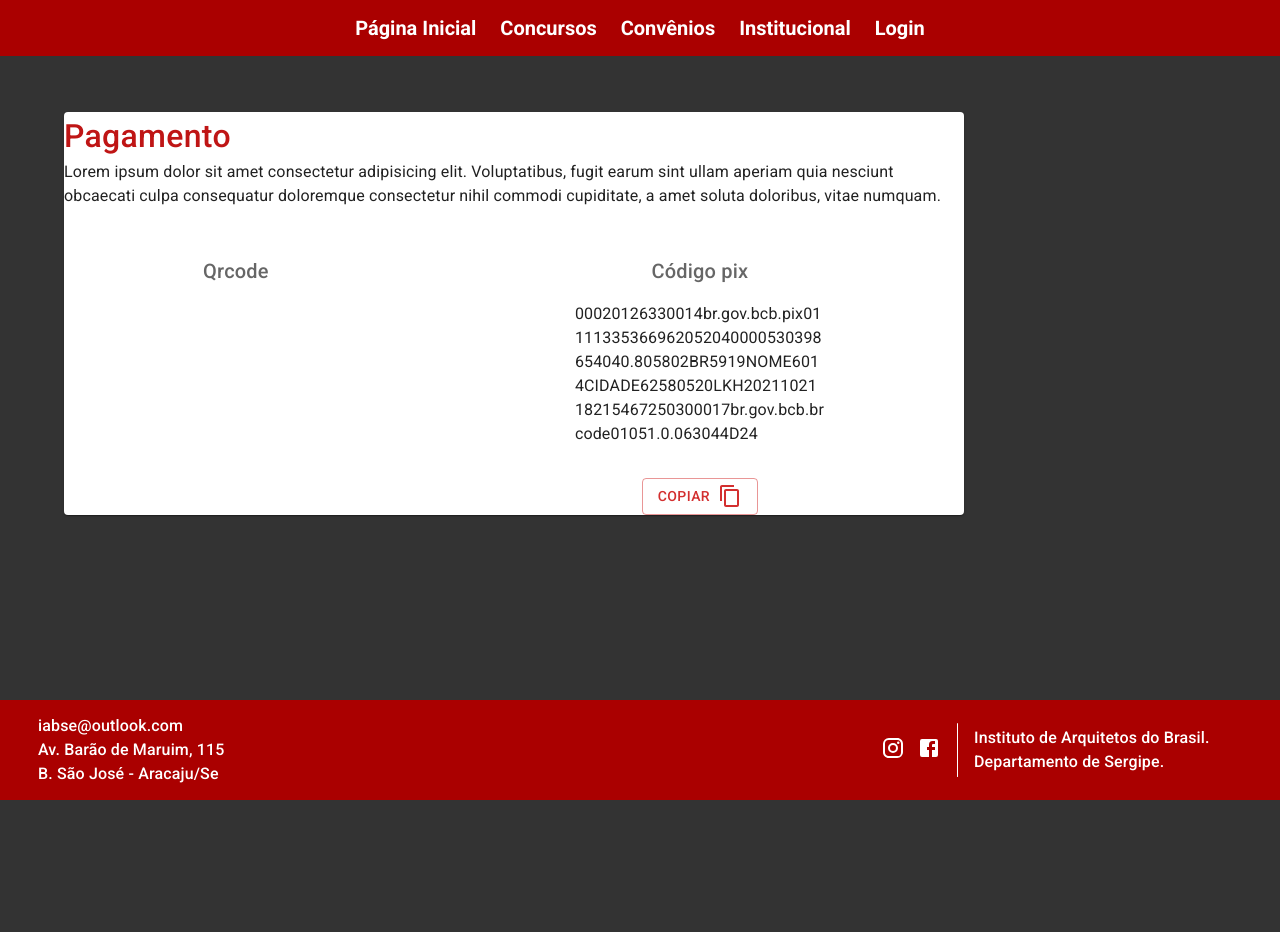
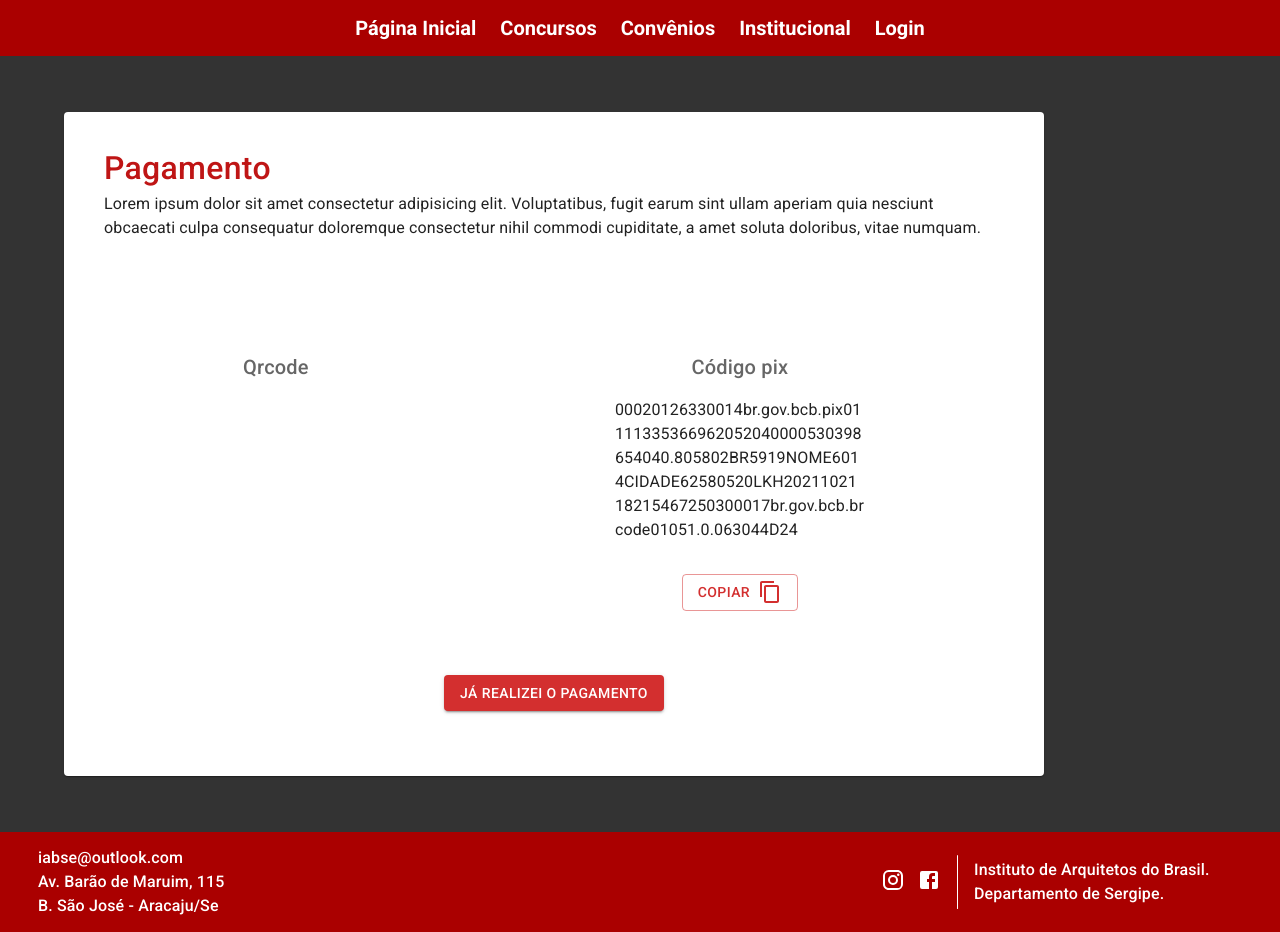
Before and after one commit to iaZe/iab-carteirinha, a React (Vite) app in the folder node/: page /pagamento in a window 1280 px wide. Before the commit the page ends 800 px from the top, so only its background shows below. Built offline with nearby package versions, Linux system fonts and the light colour scheme.

Commit message:
refactor: refeita pag de pagamento

```diff
--- a/node/src/pages/Pagamento.tsx
+++ b/node/src/pages/Pagamento.tsx
@@ -1,15 +1,19 @@
+import { useState } from "react";
 import { Box, Paper, styled, Typography, Button } from "@mui/material";
-import ContentCopyIcon from '@mui/icons-material/ContentCopy';
-
-
+import ContentCopyIcon from "@mui/icons-material/ContentCopy";
+import CheckIcon from "@mui/icons-material/Check";
+import { Link } from "react-router-dom";
 
 const StyledPaper = styled(Paper)({
     maxWidth: "900px",
-    paddingX: "2.5rem",
-    paddingY: "2rem",
+    minHeight: "600px",
+    paddingLeft: "2.5rem",
+    paddingRight: "2.5rem",
+    paddingTop: "2rem",
+    paddingBottom: "2rem",
     display: "flex",
     flexDirection: "column",
-})
+});
 
 const StyledTitle = styled(Typography)({
     fontSize: "2rem",
@@ -27,29 +31,44 @@ const StyledBox = styled(Box)({
     display: "flex",
     flexDirection: "column",
     gap: "1rem",
-    maxWidth: "15.625rem"
-})
+    maxWidth: "15.625rem",
+});
 
+const ConcludeButton = styled(Button)({
+    marginLeft: "auto",
+    marginRight: "auto",
+    marginTop: "4rem",
+});
 
 export function Pagamento() {
+    const [copied, setCopied] = useState(false);
 
-    {/*
-    const isLogged = false; // TODO redirect
-    if (isLogged) return <></>;
-    */}
+    const handleCopy = () => {
+        navigator.clipboard.writeText(chavePixMock).then(() => {
+            setCopied(true);
+            setTimeout(() => {
+                setCopied(false);
+            }, 2000);
+        });
+    };
 
-    const qrcodeMock = "00020126330014br.gov.bcb.pix01111335366962052040000530398654040.805802BR5919NOME6014CIDADE62580520LKH2021102118215467250300017br.gov.bcb.brcode01051.0.063044D24"
+    const chavePixMock =
+        "00020126330014br.gov.bcb.pix01111335366962052040000530398654040.805802BR5919NOME6014CIDADE62580520LKH2021102118215467250300017br.gov.bcb.brcode01051.0.063044D24";
 
     return (
-
         <StyledPaper>
             <StyledTitle sx={{ fontWeight: "medium" }}>Pagamento</StyledTitle>
-            <Typography>Lorem ipsum dolor sit amet consectetur adipisicing elit. Voluptatibus, fugit earum sint ullam aperiam quia nesciunt obcaecati culpa consequatur doloremque consectetur nihil commodi cupiditate, a amet soluta doloribus, vitae numquam.</Typography>
+            <Typography>
+                Lorem ipsum dolor sit amet consectetur adipisicing elit. Voluptatibus,
+                fugit earum sint ullam aperiam quia nesciunt obcaecati culpa consequatur
+                doloremque consectetur nihil commodi cupiditate, a amet soluta
+                doloribus, vitae numquam.
+            </Typography>
             <Box
                 sx={{
                     display: "flex",
                     gap: "1.75rem",
-                    marginTop: "3rem",
+                    marginTop: "7rem",
                     justifyContent: "space-around",
                 }}
             >
@@ -61,10 +80,31 @@ export function Pagamento() {
                 </StyledBox>
                 <StyledBox>
                     <StyledText sx={{ fontWeight: "medium" }}>Código pix</StyledText>
-                    <Typography variant="body1" sx={{ overflowWrap: "break-word" }}>{qrcodeMock}</Typography>
-                    <Button sx={{ mx: "auto", mt: "1rem" }} variant="outlined" color="error">Copiar <ContentCopyIcon sx={{ ml: "0.5rem" }} /></Button>
+                    <Typography variant="body1" sx={{ overflowWrap: "break-word" }}>
+                        {chavePixMock}
+                    </Typography>
+                    <Button
+                        onClick={handleCopy}
+                        sx={{ mx: "auto", mt: "1rem" }}
+                        variant="outlined"
+                        color="error"
+                    >
+                        {copied ? (
+                            <>
+                                Feito <CheckIcon sx={{ ml: "0.5rem" }} />
+                            </>
+                        ) : (
+                            <>
+                                Copiar <ContentCopyIcon sx={{ ml: "0.5rem" }} />
+                            </>
+                        )}
+                    </Button>
                 </StyledBox>
             </Box>
+
+            <ConcludeButton color="error" variant="contained">
+                <Link style={{ color: "white", textDecoration: "none"}} to={"/aguardando-confirmacao"}>Já realizei o pagamento</Link>
+            </ConcludeButton>
         </StyledPaper>
     );
 }
```
